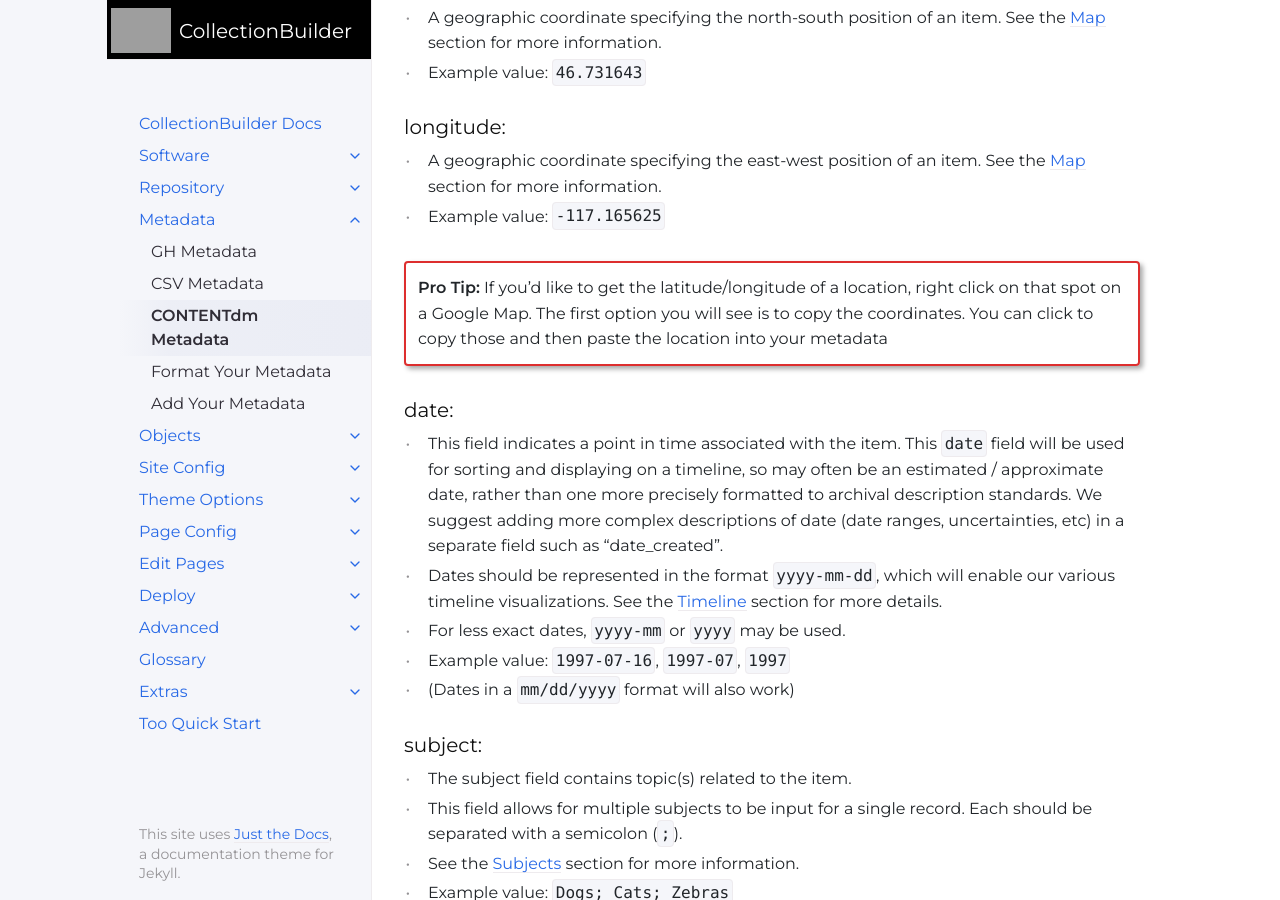
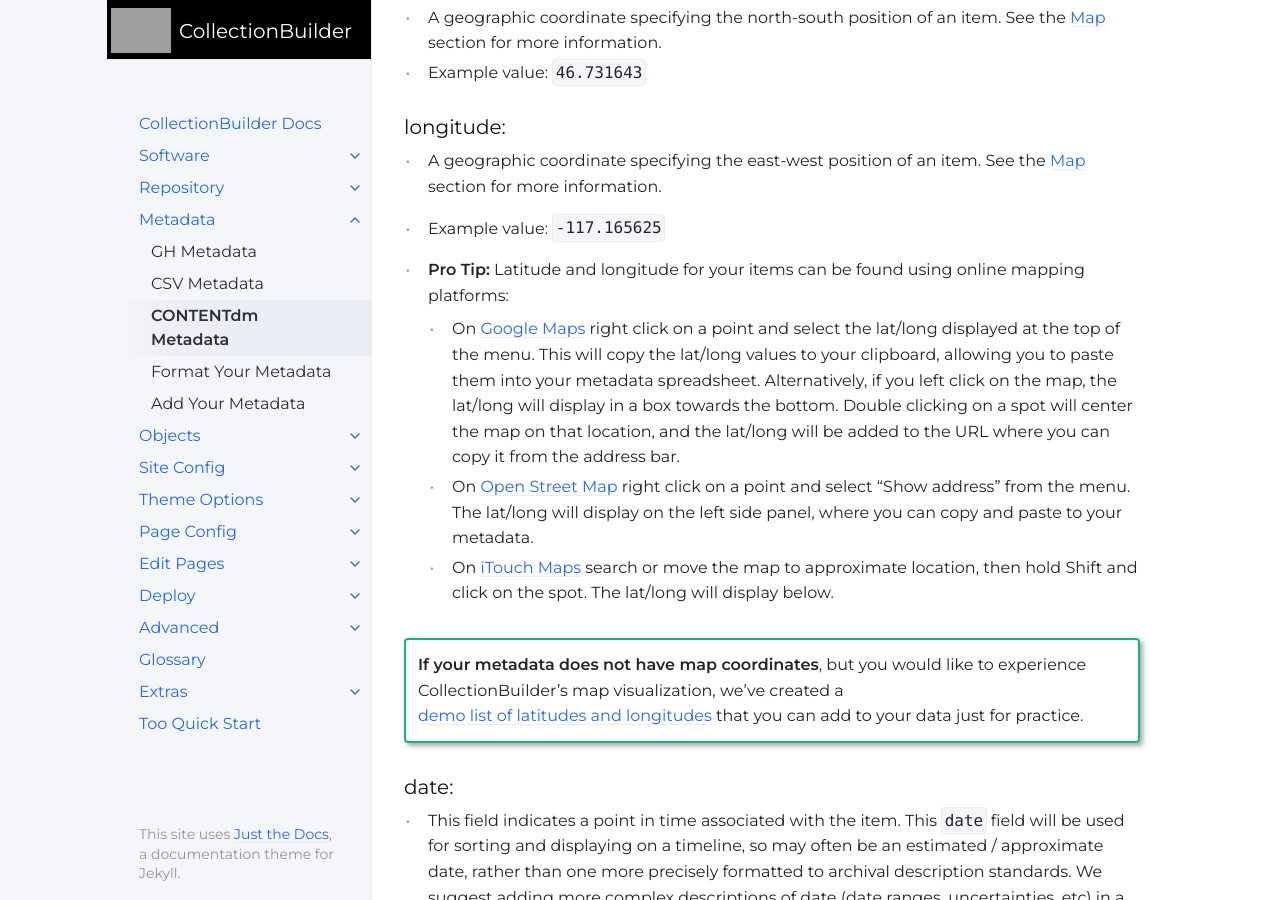
Before and after one commit to CollectionBuilder/cb-docs, a Jekyll site: the page built from docs/metadata/cdm_metadata.md, in a window 1280 px wide and 900 px high, scrolled down 3483 px. Built offline with Jekyll 4.4.1, drawn with Linux system fonts in a browser that asks for light colours; comment, search, counter and statistics services are not loaded.

Commit message:
add longer note about finding lat/long

```diff
--- a/docs/metadata/cdm_metadata.md
+++ b/docs/metadata/cdm_metadata.md
@@ -104,10 +104,13 @@ Location | `location` |
 - A geographic coordinate specifying the east-west position of an item. See the [Map]({{ '/docs/theme/map/' | relative_url }}) section for more information.
 - Example value: `-117.165625`
 
-{:.alert .alert-red}
-**Pro Tip:** If you'd like to get the latitude/longitude of a location, right click on that spot on a Google Map.
-The first option you will see is to copy the coordinates.
-You can click to copy those and then paste the location into your metadata
+- **Pro Tip:** Latitude and longitude for your items can be found using online mapping platforms:
+    - On [Google Maps](https://www.google.com/maps/) right click on a point and select the lat/long displayed at the top of the menu. This will copy the lat/long values to your clipboard, allowing you to paste them into your metadata spreadsheet. Alternatively, if you left click on the map, the lat/long will display in a box towards the bottom. Double clicking on a spot will center the map on that location, and the lat/long will be added to the URL where you can copy it from the address bar.
+    - On [Open Street Map](https://www.openstreetmap.org/) right click on a point and select "Show address" from the menu. The lat/long will display on the left side panel, where you can copy and paste to your metadata.
+    - On [iTouch Maps](https://itouchmap.com/?r=latlong) search or move the map to approximate location, then hold Shift and click on the spot. The lat/long will display below.
+
+{:.alert .alert-green}
+**If your metadata does not have map coordinates**, but you would like to experience CollectionBuilder's map visualization, we've created a [demo list of latitudes and longitudes](https://docs.google.com/spreadsheets/d/1eSj7zfthuc7-ntdnZLqNYETxVa5Z55YK8BPPao53-6w/copy?usp=sharing){:target='_blank' rel='noopener'} that you can add to your data just for practice.
 
 ### date:
 
```
Also changed, not shown: docs/metadata/csv_metadata.md (+5 -1 lines), docs/metadata/gh_metadata.md (+5 -1 lines).
